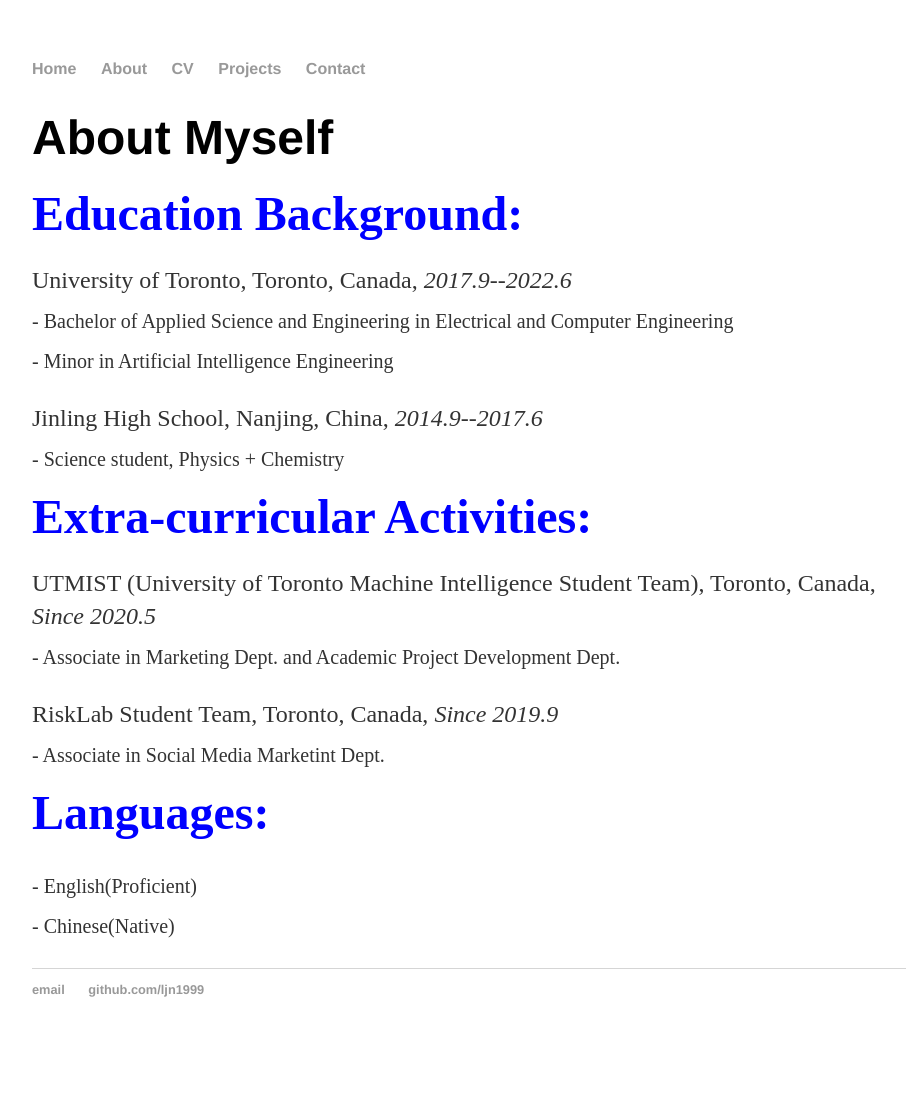
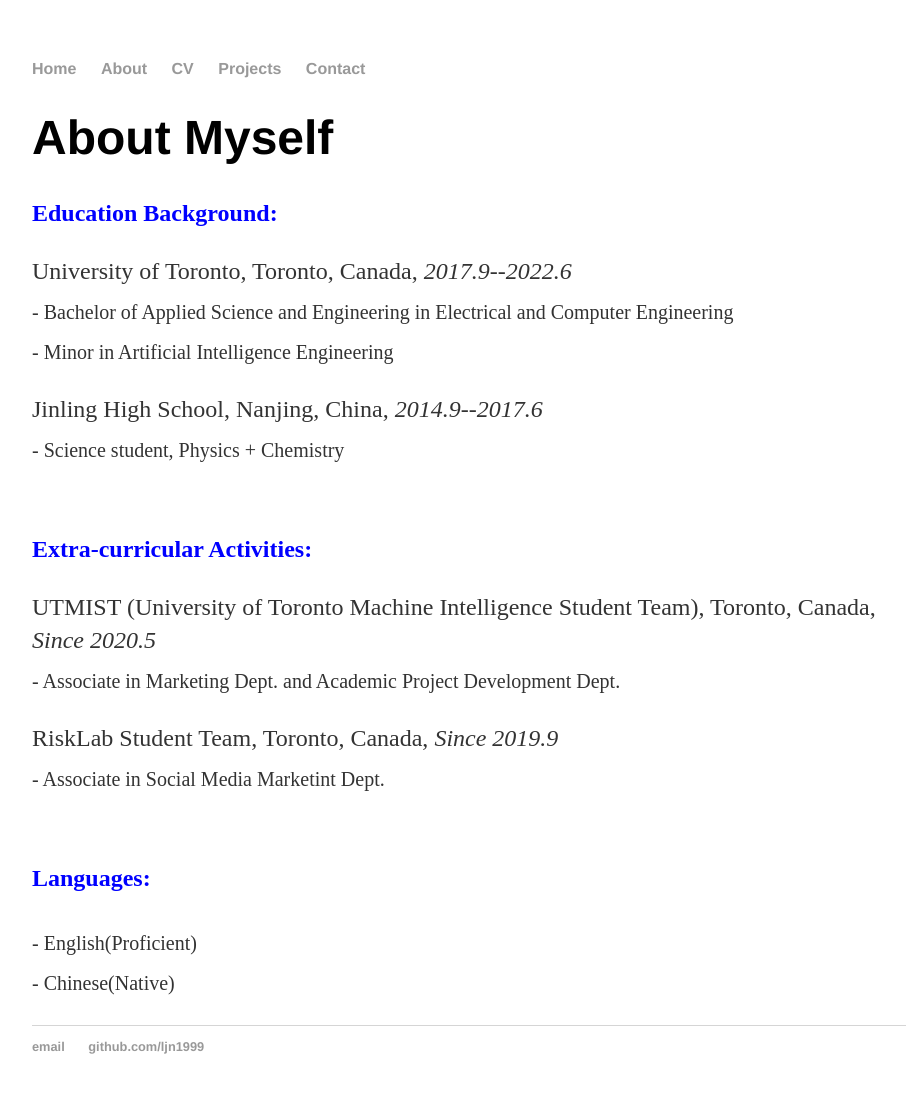
Before and after one commit to ljn1999/ljn1999.github.io, a Jekyll site: the page built from about/index.html, in a window 1280 px wide. Shown: the whole page, without its empty margins (160-1066 px from the left). Built offline with Jekyll 4.4.1, drawn with Linux system fonts in a browser that asks for light colours; before the commit the page ends 1057 px from its top, so only the background shows below that.

Commit message:
Update index.html

```diff
--- a/about/index.html
+++ b/about/index.html
@@ -6,7 +6,7 @@
 <div class="blurb">
 	<h1>About Myself</h1>
 
-	<p><font size="7" color="blue"><b>Education Background:</b></font></p>
+	<p><font size="5" color="blue"><b>Education Background:</b></font></p>
 
 	<p>University of Toronto, Toronto, Canada, <em>2017.9--2022.6</em>
 	<br><sub> - Bachelor of Applied Science and Engineering in Electrical and Computer Engineering
@@ -15,7 +15,9 @@
 	<p>Jinling High School, Nanjing, China, <em>2014.9--2017.6</em>
 	<br><sub> - Science student, Physics + Chemistry</sub></p>
 
-	<p><font size="7" color="blue"><b>Extra-curricular Activities:</b></font></p>
+	<br>
+
+	<p><font size="5" color="blue"><b>Extra-curricular Activities:</b></font></p>
 
 	<p>UTMIST (University of Toronto Machine Intelligence Student Team), Toronto, Canada, <em>Since 2020.5</em>
 	<br><sub> - Associate in Marketing Dept. and Academic Project Development Dept.</sub></p>
@@ -23,7 +25,9 @@
 	<p>RiskLab Student Team, Toronto, Canada, <em>Since 2019.9</em>
 	<br><sub> - Associate in Social Media Marketint Dept.</sub></p>
 
-	<p><font size="7" color="blue"><b>Languages:</b></font></p>
+	<br>
+
+	<p><font size="5" color="blue"><b>Languages:</b></font></p>
 	<p><sub> - English(Proficient)
 	<br> - Chinese(Native)</sub></p>
 
```
